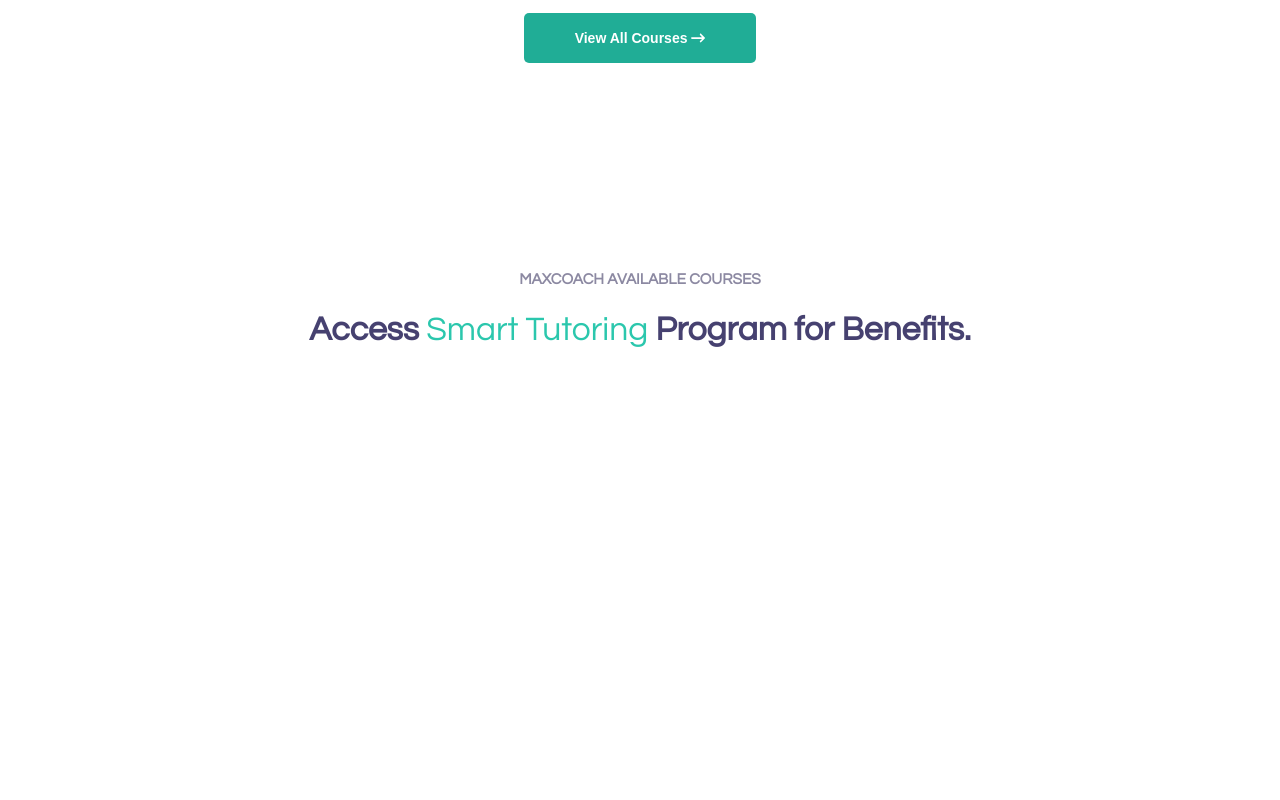
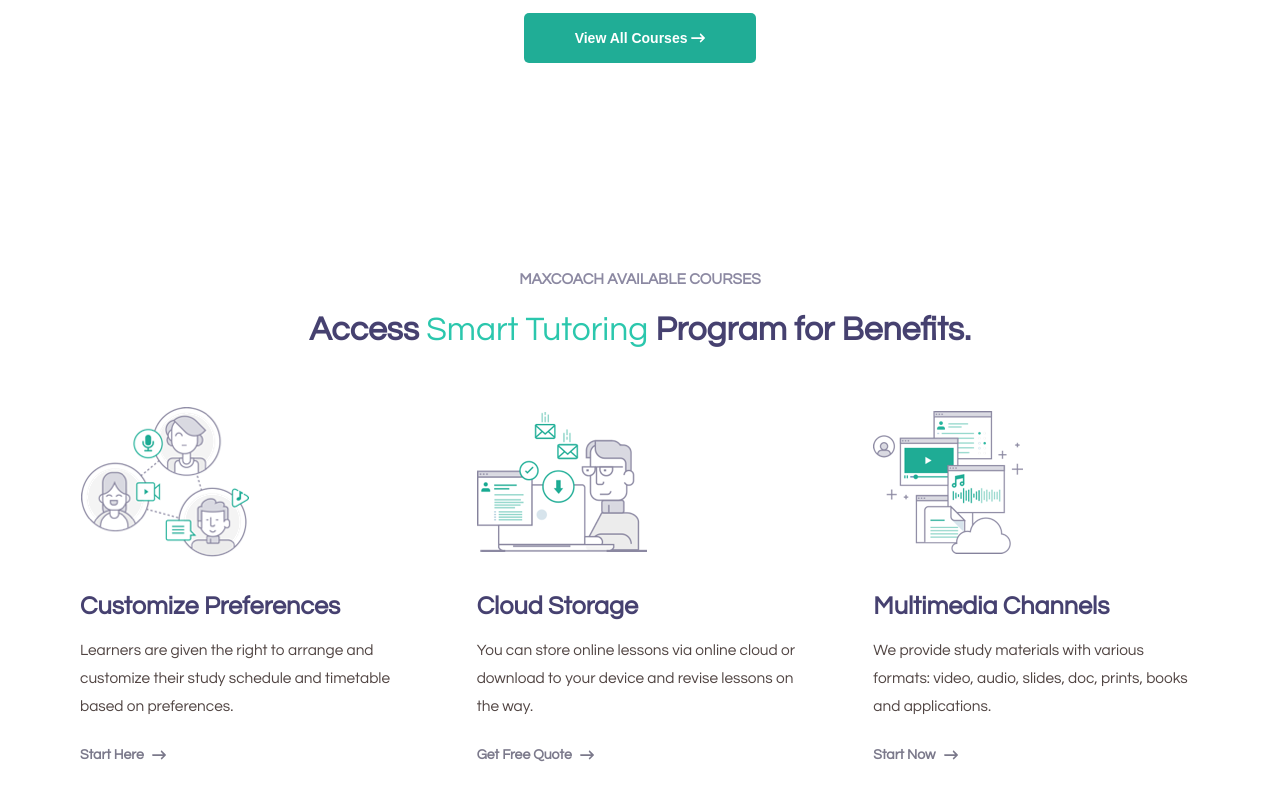
Before and after one commit to aleballabio/proj-html-vuejs, a Vue app: page / in a window 1280 px wide. Shown: the part 1870-2670 px from the top of the page. Before the commit the page ends 2235 px from the top, so only its background shows below. Built offline with nearby package versions, Linux system fonts and the light colour scheme.

Commit message:
featured features

```diff
--- a/src/assets/temporary/_general.scss
+++ b/src/assets/temporary/_general.scss
@@ -109,6 +109,10 @@
 .unset-fw {
     font-weight: normal;
 }
+
+a {
+    text-decoration: none;
+}
 /*
 -- Bottoni riutilizzabili ma sub con left non radius ( tagliato)
 -- Titolo,sottotitoli h2 con due span dentro h1 verde no bold regular e nero bold
--- a/src/assets/temporary/_variables.scss
+++ b/src/assets/temporary/_variables.scss
@@ -1,6 +1,6 @@
 $white: #ffffff;
 $black:  #0b0b0b;
-$greylady: #aeadae;
+$greydarkdark: rgb(123, 121, 139);
 $green: rgb(32, 173, 150);
 $greenlight: rgb(43, 199, 173);
 $brownemperor: #504442;
--- a/src/components/SmartTutoring.vue
+++ b/src/components/SmartTutoring.vue
@@ -5,6 +5,71 @@
       Access <span class="green unset-fw">Smart Tutoring</span> Program for
       Benefits.
     </h2>
+
+    <div class="cont-features">
+      <div class="feature">
+        <img
+          src="../assets/img/smart-1.png"
+          alt="logo-preferences"
+          class="feature-image"
+        />
+        <h3>Customize Preferences</h3>
+        <p>
+          Learners are given the right to arrange and customize their study
+          schedule and timetable based on preferences.
+        </p>
+
+        <a href="#!"
+          >Start Here
+          <font-awesome-icon
+            icon="fa-solid fa-arrow-right-long"
+            class="arrow-long"
+          />
+        </a>
+      </div>
+
+      <div class="feature">
+        <img
+          src="../assets/img/smart-2.png"
+          alt="logo-storage"
+          class="feature-image"
+        />
+        <h3>Cloud Storage</h3>
+        <p>
+          You can store online lessons via online cloud or download to your
+          device and revise lessons on the way.
+        </p>
+
+        <a href="#!"
+          >Get Free Quote
+          <font-awesome-icon
+            icon="fa-solid fa-arrow-right-long"
+            class="arrow-long"
+          />
+        </a>
+      </div>
+
+      <div class="feature">
+        <img
+          src="../assets/img/smart-3.png"
+          alt="logo-multimedia"
+          class="feature-image"
+        />
+        <h3>Multimedia Channels</h3>
+        <p>
+          We provide study materials with various formats: video, audio, slides,
+          doc, prints, books and applications.
+        </p>
+
+        <a href="#!"
+          >Start Now
+          <font-awesome-icon
+            icon="fa-solid fa-arrow-right-long"
+            class="arrow-long"
+          />
+        </a>
+      </div>
+    </div>
   </div>
 </template>
 
@@ -15,7 +80,50 @@
 </script>
 
 <style lang="scss" scoped>
+@import "../assets/temporary/variables";
+
 .container {
   text-align: center;
+  padding-bottom: 180px;
+}
+
+.cont-features {
+  padding-top: 2rem;
+  display: flex;
+  justify-content: center;
+
+  .feature {
+    flex-basis: calc(100% / 3 - 5rem);
+    text-align: start;
+    margin: 1rem;
+    margin-left: 2.5rem;
+    margin-right: 2.5rem;
+
+    .feature-image {
+      margin-bottom: 2.2rem;
+    }
+
+    h3 {
+      color: $darkblue;
+      font-size: 1.8rem;
+    }
+
+    p {
+      font-size: 1.1rem;
+      line-height: 2rem;
+      padding-bottom: 2rem;
+    }
+
+    a {
+      color: $greyDark;
+      font-weight: bold;
+      color: $greydarkdark;
+    }
+
+    .arrow-long {
+      margin-left: 5px;
+      vertical-align: middle;
+    }
+  }
 }
 </style>
```
